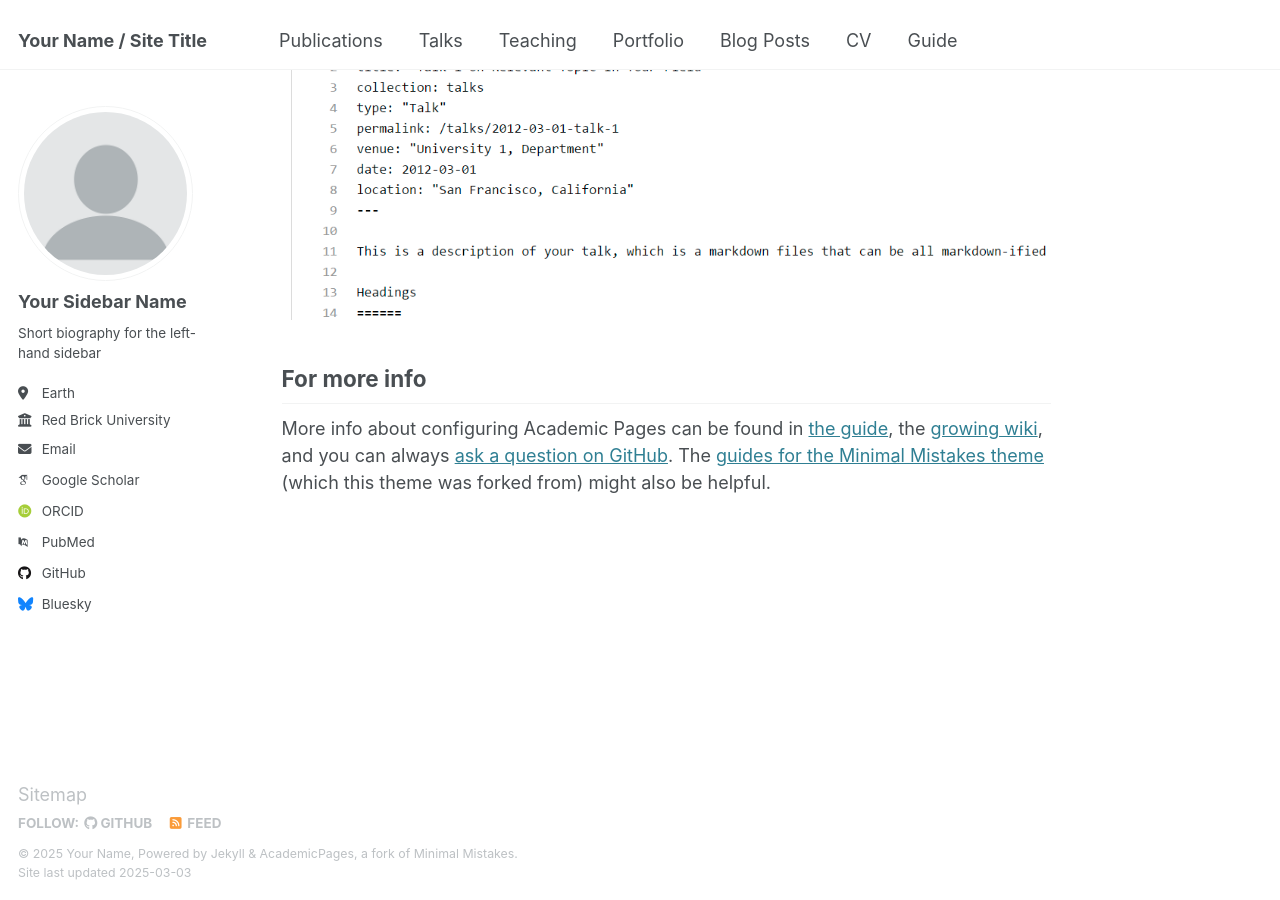
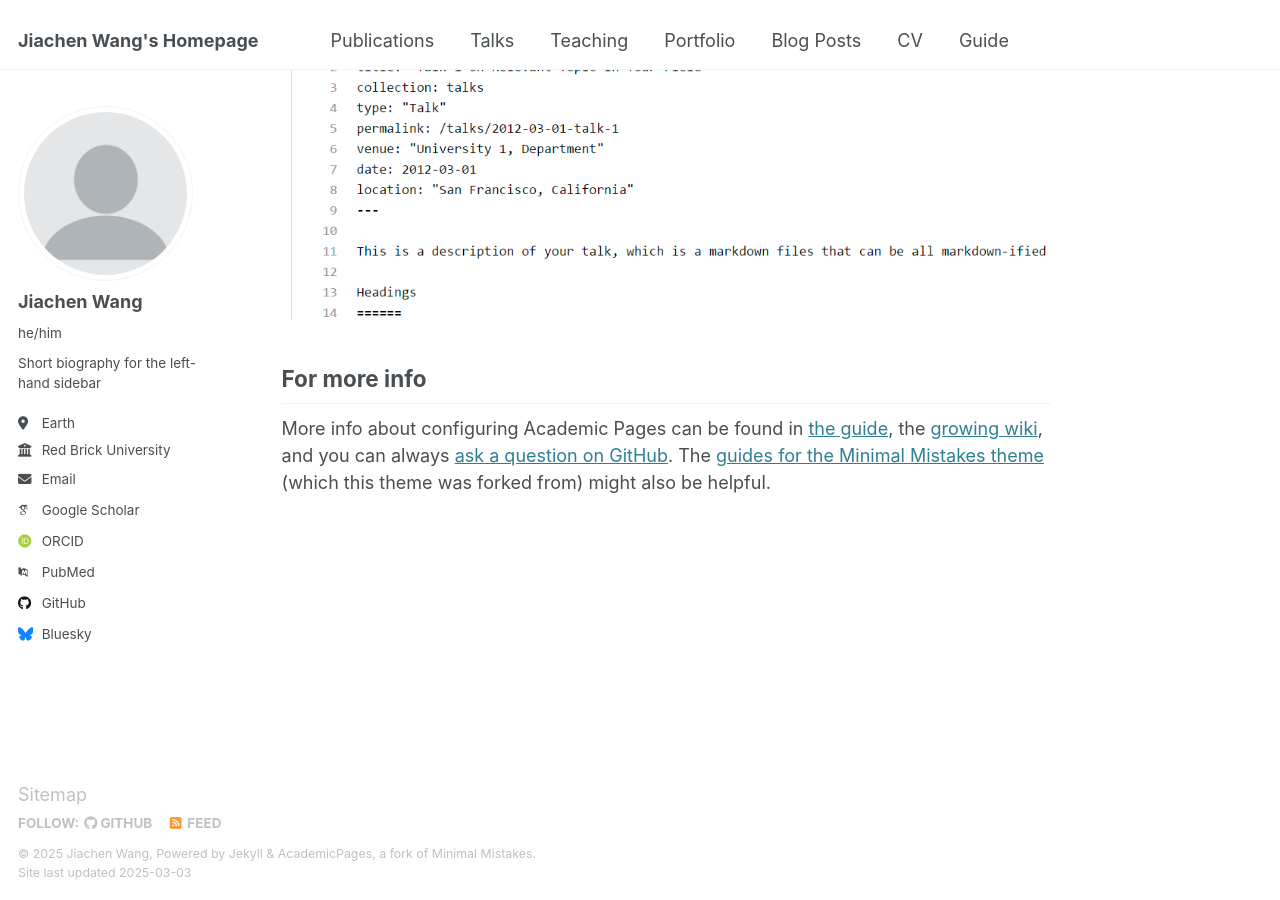
Before and after one commit to wangjc1016/wangjc1016.github.io, a Jekyll site: the page built from _pages/about.md, in a window 1280 px wide and 900 px high, scrolled down 2642 px. Built offline with Jekyll 4.4.1, drawn with Linux system fonts in a browser that asks for light colours; some web fonts are replaced.

Commit message:
Update _config.yml

```diff
--- a/_config.yml
+++ b/_config.yml
@@ -9,13 +9,13 @@
 # Basic Site Settings
 locale                   : "en-US"
 site_theme               : "default"
-title                    : "Your Name / Site Title"
+title                    : "Jiachen Wang's Homepage"
 title_separator          : "-"
-name                     : &name "Your Name"
+name                     : &name "Jiachen Wang"
 description              : &description "personal description"
-url                      : https://academicpages.github.io # the base hostname & protocol for your site e.g. "https://[your GitHub username].github.io"
+url                      : https://wangjc1016.github.io # the base hostname & protocol for your site e.g. "https://[your GitHub username].github.io"
 baseurl                  : "" # the subpath of your site, e.g. "/blog"
-repository               : "academicpages/academicpages.github.io"
+repository               : "wangjc1016/wangjc1016.github.io"
 
 # Site Author - The following control what appear as part of the author content on the side bar.
 #               If a field is blank the icon and link will not appear, otherwise it will be shown.
@@ -23,13 +23,13 @@ repository               : "academicpages/academicpages.github.io"
 author:
   # Biographic information
   avatar           : "profile.png"
-  name             : "Your Sidebar Name"
-  pronouns         : # example: "she/her"
+  name             : "Jiachen Wang"
+  pronouns         : "he/him"
   bio              : "Short biography for the left-hand sidebar"
   location         : "Earth"
   employer         : "Red Brick University"
   uri              : # URL
-  email            : "none@example.org"
+  email            : "jiachenwang@hdu.edu.cn"
 
   # Academic websites
   arxiv            : # URL - Update with the correct link to your profile
```
